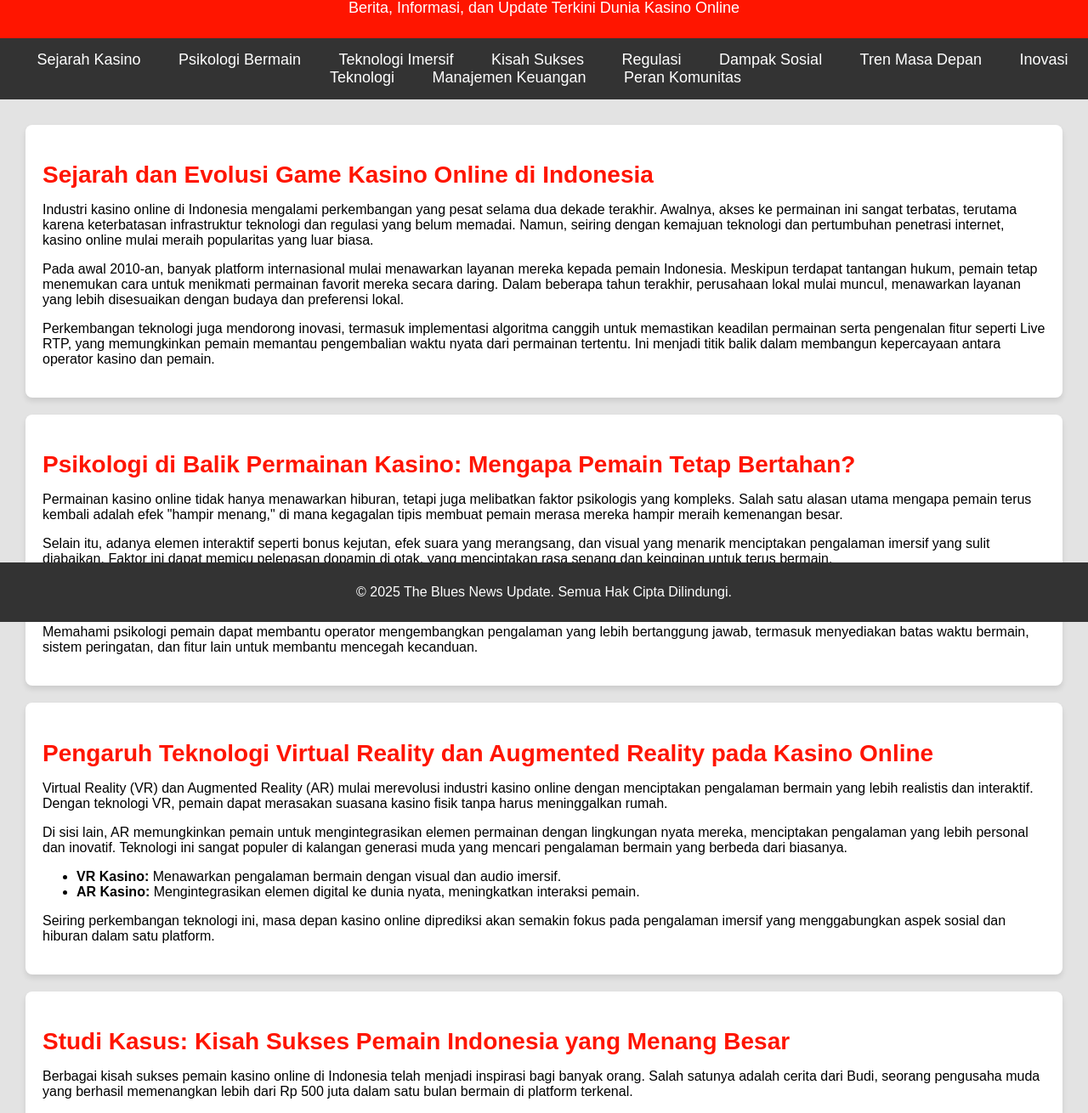
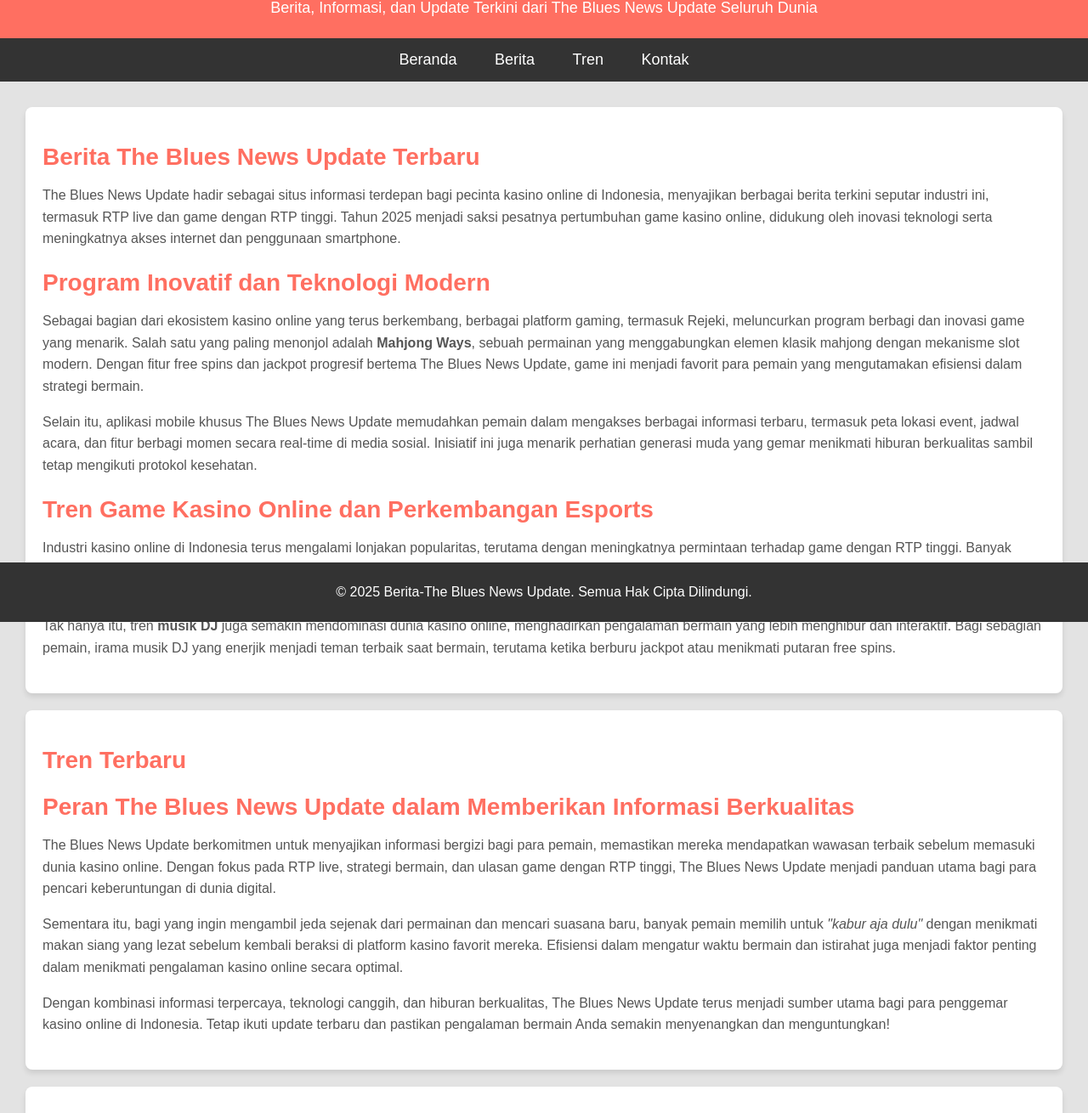
Before and after one commit to thebluesnews/update, a plain HTML site: page index.html in a window 1280 px wide. Shown: the part 68-1378 px from the top of the page at 85% size. Drawn offline with Linux system fonts and the light colour scheme.

Commit message:
Update index.html

```diff
--- a/index.html
+++ b/index.html
@@ -1,3 +1,4 @@
+
 <!DOCTYPE html>
 <html lang="id">
 <head>
@@ -15,7 +16,7 @@
             background-color: #e3e3e3;
         }
         header {
-            background-color: #ff1500;
+            background-color: #ff6f61;
             color: white;
             padding: 20px 0;
             text-align: center;
@@ -48,7 +49,7 @@
             text-decoration: none;
         }
         nav ul li a:hover {
-            color: #ff1500;
+            color: #ff6f61;
         }
         main {
             padding: 30px;
@@ -61,7 +62,7 @@
             box-shadow: 0 4px 6px rgba(0, 0, 0, 0.1);
         }
         h2 {
-            color: #ff1500;
+            color: #ff6f61;
             font-size: 28px;
             margin-bottom: 15px;
         }
@@ -89,100 +90,66 @@
     </style>
 </head>
 <body>
+    <!-- Header -->
     <header>
         <h1>The Blues News Update</h1>
-        <p>Berita, Informasi, dan Update Terkini Dunia Kasino Online</p>
+        <p>Berita, Informasi, dan Update Terkini dari The Blues News Update Seluruh Dunia</p>
     </header>
 
+    <!-- Navigation -->
     <nav>
         <ul>
-            <li><a href="#sejarah">Sejarah Kasino</a></li>
-            <li><a href="#psikologi">Psikologi Bermain</a></li>
-            <li><a href="#teknologi">Teknologi Imersif</a></li>
-            <li><a href="#kisah-sukses">Kisah Sukses</a></li>
-            <li><a href="#regulasi">Regulasi</a></li>
-            <li><a href="#dampak-sosial">Dampak Sosial</a></li>
-            <li><a href="#tren">Tren Masa Depan</a></li>
-            <li><a href="#inovasi">Inovasi Teknologi</a></li>
-            <li><a href="#manajemen">Manajemen Keuangan</a></li>
-            <li><a href="#komunitas">Peran Komunitas</a></li>
+            <li><a href="#home">Beranda</a></li>
+            <li><a href="#news">Berita</a></li>
+            <li><a href="#trending">Tren</a></li>
+            <li><a href="#contact">Kontak</a></li>
         </ul>
     </nav>
 
+    <!-- Main Content -->
     <main>
-        <section id="sejarah">
-            <h2>Sejarah dan Evolusi Game Kasino Online di Indonesia</h2>
-            <p>Industri kasino online di Indonesia mengalami perkembangan yang pesat selama dua dekade terakhir. Awalnya, akses ke permainan ini sangat terbatas, terutama karena keterbatasan infrastruktur teknologi dan regulasi yang belum memadai. Namun, seiring dengan kemajuan teknologi dan pertumbuhan penetrasi internet, kasino online mulai meraih popularitas yang luar biasa.</p>
-            <p>Pada awal 2010-an, banyak platform internasional mulai menawarkan layanan mereka kepada pemain Indonesia. Meskipun terdapat tantangan hukum, pemain tetap menemukan cara untuk menikmati permainan favorit mereka secara daring. Dalam beberapa tahun terakhir, perusahaan lokal mulai muncul, menawarkan layanan yang lebih disesuaikan dengan budaya dan preferensi lokal.</p>
-            <p>Perkembangan teknologi juga mendorong inovasi, termasuk implementasi algoritma canggih untuk memastikan keadilan permainan serta pengenalan fitur seperti Live RTP, yang memungkinkan pemain memantau pengembalian waktu nyata dari permainan tertentu. Ini menjadi titik balik dalam membangun kepercayaan antara operator kasino dan pemain.</p>
+        <!-- Section Berita -->
+        <section id="news">
+            <h2>Berita The Blues News Update Terbaru</h2>
+            <article>
+                <p>The Blues News Update hadir sebagai situs informasi terdepan bagi pecinta kasino online di Indonesia, menyajikan berbagai berita terkini seputar industri ini, termasuk RTP live dan game dengan RTP tinggi. Tahun 2025 menjadi saksi pesatnya pertumbuhan game kasino online, didukung oleh inovasi teknologi serta meningkatnya akses internet dan penggunaan smartphone.</p>
+
+                <h2>Program Inovatif dan Teknologi Modern</h2>
+                <p>Sebagai bagian dari ekosistem kasino online yang terus berkembang, berbagai platform gaming, termasuk Rejeki, meluncurkan program berbagi dan inovasi game yang menarik. Salah satu yang paling menonjol adalah <strong>Mahjong Ways</strong>, sebuah permainan yang menggabungkan elemen klasik mahjong dengan mekanisme slot modern. Dengan fitur free spins dan jackpot progresif bertema The Blues News Update, game ini menjadi favorit para pemain yang mengutamakan efisiensi dalam strategi bermain.</p>
+
+                <p>Selain itu, aplikasi mobile khusus The Blues News Update memudahkan pemain dalam mengakses berbagai informasi terbaru, termasuk peta lokasi event, jadwal acara, dan fitur berbagi momen secara real-time di media sosial. Inisiatif ini juga menarik perhatian generasi muda yang gemar menikmati hiburan berkualitas sambil tetap mengikuti protokol kesehatan.</p>
+
+                <h2>Tren Game Kasino Online dan Perkembangan Esports</h2>
+                <p>Industri kasino online di Indonesia terus mengalami lonjakan popularitas, terutama dengan meningkatnya permintaan terhadap game dengan RTP tinggi. Banyak pemain kini lebih selektif dalam memilih game yang memberikan peluang kemenangan lebih besar, termasuk mencari informasi seputar RTP live untuk memastikan keputusan bermain yang lebih strategis.</p>
+
+                <p>Tak hanya itu, tren <strong>musik DJ</strong> juga semakin mendominasi dunia kasino online, menghadirkan pengalaman bermain yang lebih menghibur dan interaktif. Bagi sebagian pemain, irama musik DJ yang enerjik menjadi teman terbaik saat bermain, terutama ketika berburu jackpot atau menikmati putaran free spins.</p>
+
+            </article>
         </section>
 
-        <section id="psikologi">
-            <h2>Psikologi di Balik Permainan Kasino: Mengapa Pemain Tetap Bertahan?</h2>
-            <p>Permainan kasino online tidak hanya menawarkan hiburan, tetapi juga melibatkan faktor psikologis yang kompleks. Salah satu alasan utama mengapa pemain terus kembali adalah efek "hampir menang," di mana kegagalan tipis membuat pemain merasa mereka hampir meraih kemenangan besar.</p>
-            <p>Selain itu, adanya elemen interaktif seperti bonus kejutan, efek suara yang merangsang, dan visual yang menarik menciptakan pengalaman imersif yang sulit diabaikan. Faktor ini dapat memicu pelepasan dopamin di otak, yang menciptakan rasa senang dan keinginan untuk terus bermain.</p>
-            <blockquote>
-                "Kasino online bukan hanya tentang keberuntungan, tetapi juga tentang memahami perilaku manusia dan bagaimana menciptakan pengalaman yang membuat pemain merasa terlibat secara emosional." - Pakar Psikologi Game Daring
-            </blockquote>
-            <p>Memahami psikologi pemain dapat membantu operator mengembangkan pengalaman yang lebih bertanggung jawab, termasuk menyediakan batas waktu bermain, sistem peringatan, dan fitur lain untuk membantu mencegah kecanduan.</p>
+        <!-- Section Tren -->
+        <section id="trending">
+            <h2>Tren Terbaru</h2>
+            <article>
+                <h2>Peran The Blues News Update dalam Memberikan Informasi Berkualitas</h2>
+                <p>The Blues News Update berkomitmen untuk menyajikan informasi bergizi bagi para pemain, memastikan mereka mendapatkan wawasan terbaik sebelum memasuki dunia kasino online. Dengan fokus pada RTP live, strategi bermain, dan ulasan game dengan RTP tinggi, The Blues News Update menjadi panduan utama bagi para pencari keberuntungan di dunia digital.</p>
+
+                <p>Sementara itu, bagi yang ingin mengambil jeda sejenak dari permainan dan mencari suasana baru, banyak pemain memilih untuk <em>"kabur aja dulu"</em> dengan menikmati makan siang yang lezat sebelum kembali beraksi di platform kasino favorit mereka. Efisiensi dalam mengatur waktu bermain dan istirahat juga menjadi faktor penting dalam menikmati pengalaman kasino online secara optimal.</p>
+
+                <p>Dengan kombinasi informasi terpercaya, teknologi canggih, dan hiburan berkualitas, The Blues News Update terus menjadi sumber utama bagi para penggemar kasino online di Indonesia. Tetap ikuti update terbaru dan pastikan pengalaman bermain Anda semakin menyenangkan dan menguntungkan!</p>
+            </article>
         </section>
 
-        <section id="teknologi">
-            <h2>Pengaruh Teknologi Virtual Reality dan Augmented Reality pada Kasino Online</h2>
-            <p>Virtual Reality (VR) dan Augmented Reality (AR) mulai merevolusi industri kasino online dengan menciptakan pengalaman bermain yang lebih realistis dan interaktif. Dengan teknologi VR, pemain dapat merasakan suasana kasino fisik tanpa harus meninggalkan rumah.</p>
-            <p>Di sisi lain, AR memungkinkan pemain untuk mengintegrasikan elemen permainan dengan lingkungan nyata mereka, menciptakan pengalaman yang lebih personal dan inovatif. Teknologi ini sangat populer di kalangan generasi muda yang mencari pengalaman bermain yang berbeda dari biasanya.</p>
-            <ul>
-                <li><strong>VR Kasino:</strong> Menawarkan pengalaman bermain dengan visual dan audio imersif.</li>
-                <li><strong>AR Kasino:</strong> Mengintegrasikan elemen digital ke dunia nyata, meningkatkan interaksi pemain.</li>
-            </ul>
-            <p>Seiring perkembangan teknologi ini, masa depan kasino online diprediksi akan semakin fokus pada pengalaman imersif yang menggabungkan aspek sosial dan hiburan dalam satu platform.</p>
-        </section>
-
-        <section id="kisah-sukses">
-            <h2>Studi Kasus: Kisah Sukses Pemain Indonesia yang Menang Besar</h2>
-            <p>Berbagai kisah sukses pemain kasino online di Indonesia telah menjadi inspirasi bagi banyak orang. Salah satunya adalah cerita dari Budi, seorang pengusaha muda yang berhasil memenangkan lebih dari Rp 500 juta dalam satu bulan bermain di platform terkenal.</p>
-            <p>Budi mengungkapkan bahwa kunci kesuksesannya terletak pada disiplin finansial dan pemahaman terhadap fitur Live RTP. Dengan memantau RTP secara real-time, ia dapat memilih permainan dengan tingkat pengembalian yang lebih tinggi, meningkatkan peluang kemenangannya.</p>
-            <blockquote>
-                "Keberuntungan memang penting, tetapi strategi dan pemahaman tentang permainan adalah kunci utama." - Budi, Pemenang Besar Kasino Online
-            </blockquote>
-            <p>Kisah seperti ini menunjukkan bahwa dengan pengetahuan yang tepat dan pendekatan yang bijak, pemain dapat mencapai kesuksesan finansial yang signifikan melalui kasino online.</p>
-        </section>
-
-        <section id="regulasi">
-            <h2>Peraturan dan Regulasi Kasino Online di Indonesia: Apa yang Perlu Anda Ketahui?</h2>
-            <p>Legalitas kasino online di Indonesia merupakan topik yang sering menjadi perdebatan. Saat ini, pemerintah Indonesia melarang aktivitas perjudian, termasuk kasino daring. Namun, banyak pemain tetap dapat mengakses platform internasional yang beroperasi di luar yurisdiksi Indonesia.</p>
-            <p>Bagi pemain, penting untuk memahami risiko yang terlibat, termasuk kemungkinan sanksi hukum. Operator kasino internasional sering kali menawarkan layanan yang memenuhi standar keamanan tinggi, termasuk enkripsi data dan audit pihak ketiga untuk memastikan keadilan permainan.</p>
-            <ul>
-                <li><strong>Regulasi Ketat:</strong> Pemerintah mengawasi aktivitas perjudian secara ketat.</li>
-                <li><strong>Risiko Hukum:</strong> Akses ke platform internasional bisa menghadirkan risiko hukum.</li>
-                <li><strong>Perlindungan Pemain:</strong> Operator internasional biasanya menawarkan perlindungan konsumen yang lebih baik.</li>
-            </ul>
-        </section>
-
-        <section id="dampak-sosial">
-            <h2>Dampak Sosial Kasino Online: Dari Hiburan hingga Risiko Kecanduan</h2>
-            <p>Kehadiran kasino online telah membawa dampak yang signifikan terhadap masyarakat. Di satu sisi, platform ini menyediakan hiburan yang mudah diakses, memungkinkan pemain untuk menikmati permainan favorit mereka kapan saja.</p>
-            <p>Namun, di sisi lain, akses mudah ini juga meningkatkan risiko kecanduan. Banyak pemain yang mengalami kerugian finansial akibat bermain tanpa batas waktu atau strategi yang jelas. Untuk mengatasi ini, operator perlu menyediakan fitur seperti batas waktu bermain dan peringatan pengeluaran.</p>
-            <p>Organisasi non-pemerintah dan komunitas juga memiliki peran penting dalam mendidik masyarakat tentang risiko kecanduan dan cara bermain secara bertanggung jawab.</p>
-        </section>
-
-        <section id="tren">
-            <h2>Prediksi Tren Game Kasino di Masa Depan: Apa yang Akan Terjadi di 2030?</h2>
-            <p>Industri kasino online diprediksi akan terus berkembang pesat hingga 2030. Teknologi seperti AI, blockchain, dan VR akan menjadi pendorong utama dalam menciptakan pengalaman bermain yang lebih aman, transparan, dan imersif.</p>
-            <p>Beberapa prediksi tren meliputi:
-                <ul>
-                    <li><strong>Blockchain:</strong> Memastikan transparansi dan keadilan dalam transaksi.</li>
-                    <li><strong>AI:</strong> Meningkatkan personalisasi dan keamanan pemain.</li>
-                    <li><strong>VR dan AR:</strong> Memberikan pengalaman bermain yang semakin realistis.</li>
-                </ul>
-            </p>
-            <p>Pemain yang memahami perkembangan ini akan memiliki keuntungan lebih besar dalam memanfaatkan inovasi terbaru untuk meningkatkan peluang kemenangan mereka.</p>
+        <!-- Section Kontak -->
+        <section id="contact">
+            <h2>Kontak Kami</h2>
+            <p>Jika Anda memiliki pertanyaan atau ingin mengirimkan informasi berita, jangan ragu untuk menghubungi kami melalui email di <a href="mailto:contact@berita-The Blues News Update.com">contact@berita-The Blues News Update.com</a>.</p>
         </section>
     </main>
 
     <!-- Footer -->
     <footer>
-        <p>&copy; 2025 The Blues News Update. Semua Hak Cipta Dilindungi.</p>
+        <p>&copy; 2025 Berita-The Blues News Update. Semua Hak Cipta Dilindungi.</p>
     </footer>
 </body>
 </html>
```
